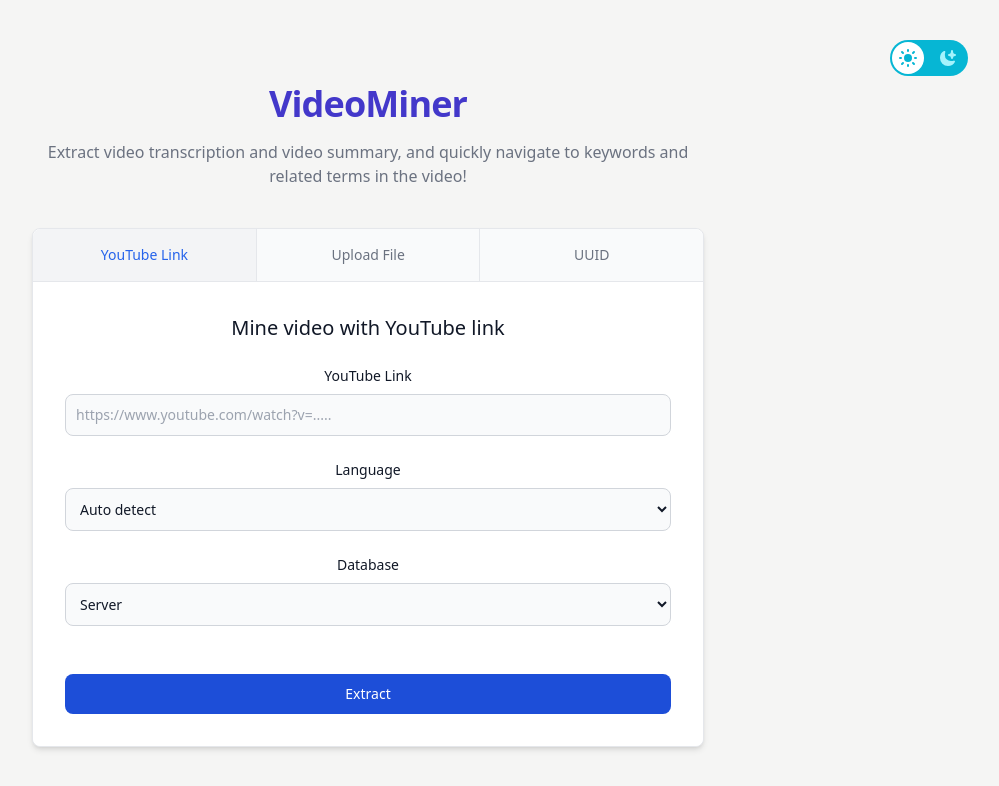
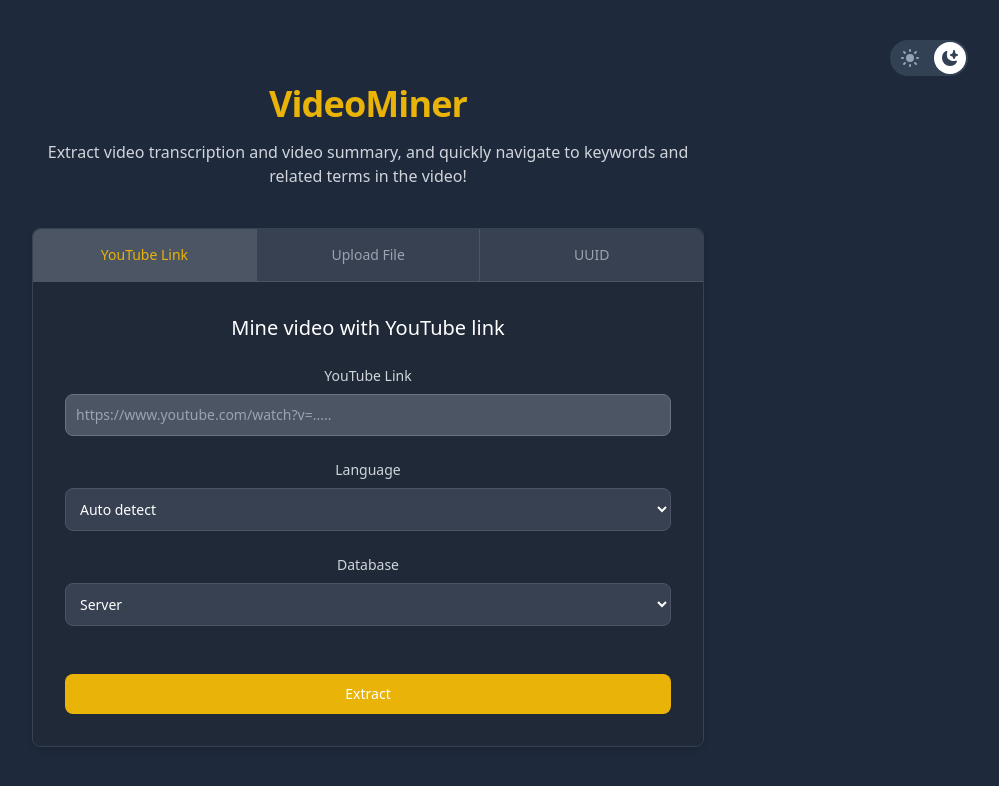
Before and after one commit to xJQx/ByteVidFrontend, a React (Create React App) app: page / in a window 1280 px wide. Shown: the top 786 px of the page, without its empty margins (272-1271 px from the left). Built offline with nearby package versions, Linux system fonts and the light colour scheme; the HTML template or start-up script is replaced by a standard one.

Commit message:
style: default dark mode

```diff
--- a/src/components/ThemeMode/ThemeMode.js
+++ b/src/components/ThemeMode/ThemeMode.js
@@ -7,9 +7,9 @@
         var lightModeSwitch = document.querySelector('#headlessui-switch-12-lightmode');
         var darkModeSwitch = document.querySelector('#headlessui-switch-12-darkmode');
 
-        // by default is in light mode
-        darkModeSwitch.classList.add('hidden');
-        htmlObject.classList.remove('dark');
+        // by default is in dark mode
+        lightModeSwitch.classList.add('hidden');
+        htmlObject.classList.add('dark');
 
         // toggle to dark mode
         lightModeSwitch.addEventListener('click', () => {
```
